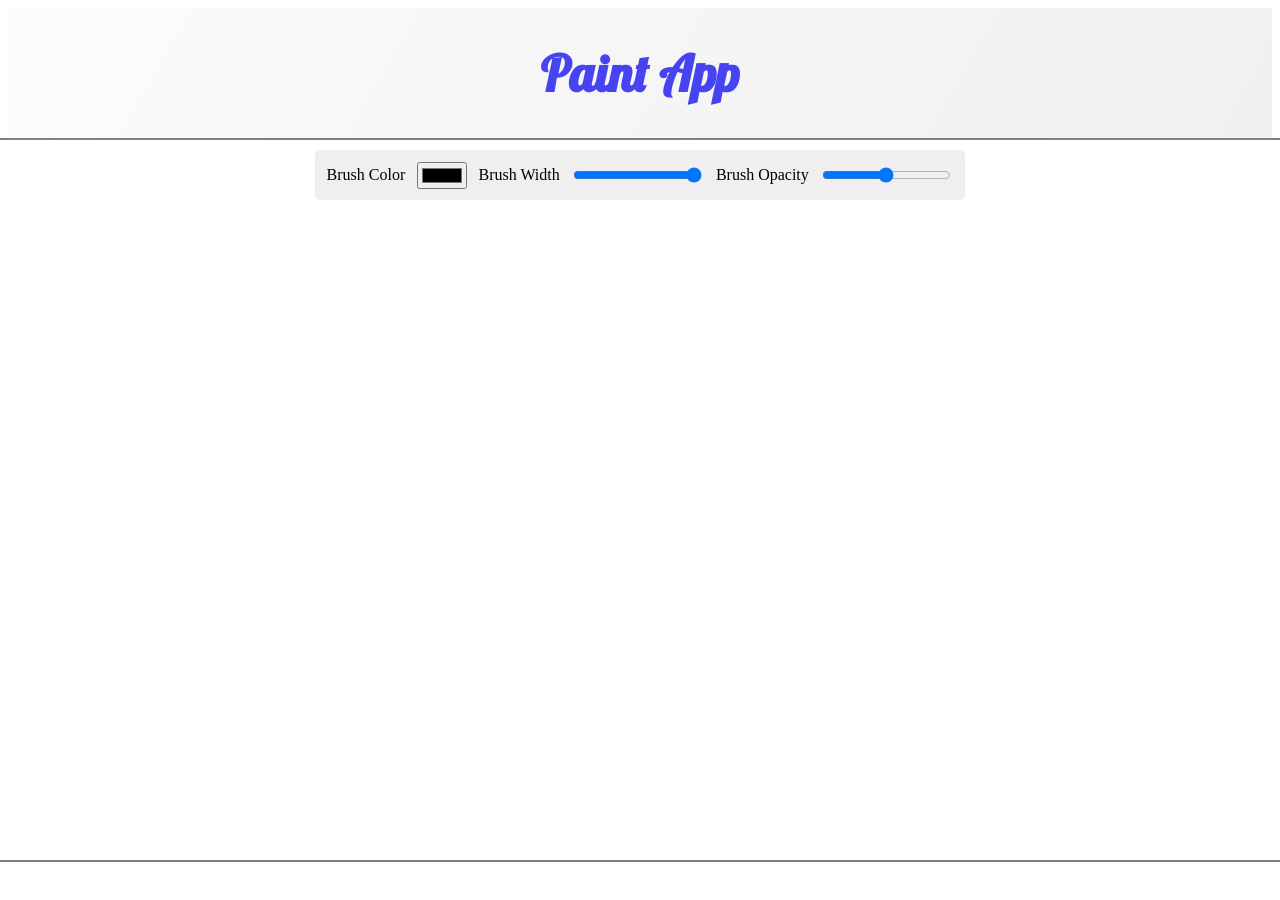
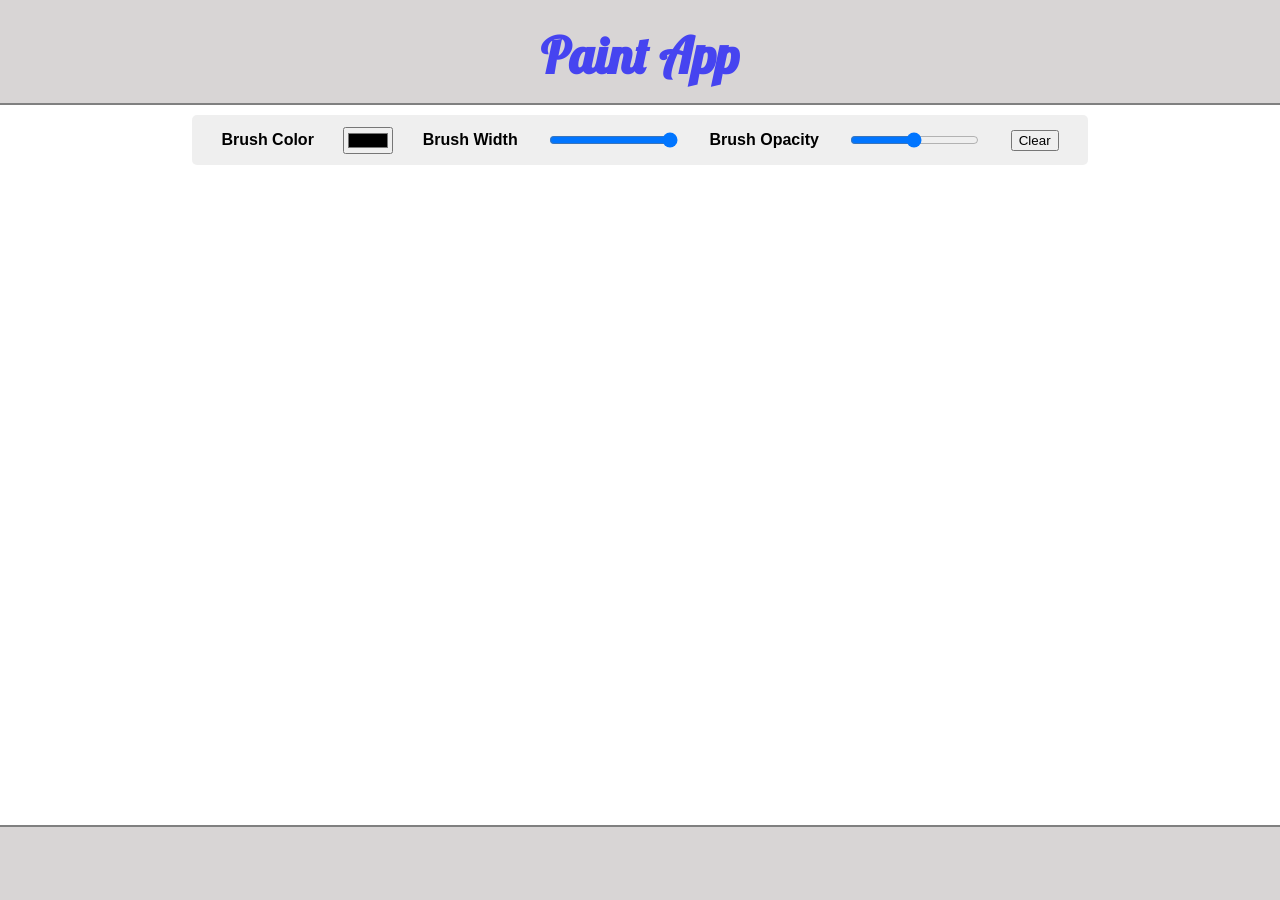
Before and after one commit to anatolii-pyroh/canvas-paint, a React (Vite) app: page / in a window 1280 px wide. Shown: the top 900 px of the page. After the commit the page ends 851 px from the top, so only its background shows below. Built offline with nearby package versions, Linux system fonts and the light colour scheme.

Commit message:
add clear draw area by button click

```diff
--- a/src/App.css
+++ b/src/App.css
@@ -1,21 +1,25 @@
-@import url(
-'https://fonts.googleapis.com/css2?family=Lobster&display=swap');
+@import url("https://fonts.googleapis.com/css2?family=Lobster&display=swap");
 
+body {
+  background: rgb(216, 213, 213);
+  font-family: Arial, Helvetica, sans-serif;
+  font-weight: bold;
+}
 .App {
   width: 100%;
-  height: 100vh;
+  height: 100%;
+  padding-bottom: 1rem;
   display: flex;
   flex-direction: column;
   justify-content: flex-start;
   align-items: center;
-  background-image: linear-gradient(
-    120deg, #fdfbfb 0%, #ebedee 100%);
 }
 
 h1 {
-  font-family: 'Lobster', cursive;
+  font-family: "Lobster", cursive;
   font-size: 50px;
   color: #4644f0;
+  margin: 1rem;
 }
 
 .draw-area {
@@ -27,7 +31,7 @@ h1 {
 }
 
 .Menu {
-  width: 650px;
+  width: 70%;
   height: 50px;
   display: flex;
   justify-content: space-evenly;
--- a/src/App.jsx
+++ b/src/App.jsx
@@ -4,38 +4,39 @@ import "./App.css";
 
 function App() {
   const canvasRef = useRef(null);
-  const ctxRef = useRef(null);
+  const contextRef = useRef(null);
   const [isDrawing, setIsDrawing] = useState(false);
   const [lineWidth, setLineWidth] = useState(5);
   const [lineColor, setLineColor] = useState("black");
-  const [lineOpacity, setLineOpacity] = useState(0.1);
-
+  const [lineOpacity, setLineOpacity] = useState(0.01);
+  const [clear, setClear] = useState(false);
   // Initialization when the component
   // mounts for the first time
   useEffect(() => {
     const canvas = canvasRef.current;
-    const ctx = canvas.getContext("2d");
-    ctx.lineCap = "round";
-    ctx.lineJoin = "round";
-    ctx.globalAlpha = lineOpacity;
-    ctx.strokeStyle = lineColor;
-    ctx.lineWidth = lineWidth;
-    ctxRef.current = ctx;
-  }, [lineColor, lineOpacity, lineWidth]);
+    const context = canvas.getContext("2d");
+    if (clear) {
+      context.clearRect(0, 0, canvas.width, canvas.height);
+      setClear(false);
+    }
+    context.lineCap = "round";
+    context.lineJoin = "round";
+    context.globalAlpha = lineOpacity;
+    context.strokeStyle = lineColor;
+    context.lineWidth = lineWidth;
+    contextRef.current = context;
+  }, [lineColor, lineOpacity, lineWidth, clear]);
 
   // Function for starting the drawing
   const startDrawing = (e) => {
-    ctxRef.current.beginPath();
-    ctxRef.current.moveTo(
-      e.nativeEvent.offsetX,
-      e.nativeEvent.offsetY
-    );
+    contextRef.current.beginPath();
+    contextRef.current.moveTo(e.nativeEvent.offsetX, e.nativeEvent.offsetY);
     setIsDrawing(true);
   };
 
   // Function for ending the drawing
   const endDrawing = () => {
-    ctxRef.current.closePath();
+    contextRef.current.closePath();
     setIsDrawing(false);
   };
 
@@ -43,22 +44,20 @@ function App() {
     if (!isDrawing) {
       return;
     }
-    ctxRef.current.lineTo(
-      e.nativeEvent.offsetX,
-      e.nativeEvent.offsetY
-    );
+    contextRef.current.lineTo(e.nativeEvent.offsetX, e.nativeEvent.offsetY);
 
-    ctxRef.current.stroke();
+    contextRef.current.stroke();
   };
 
   return (
-    <div className="App">
+    <div className='App'>
       <h1>Paint App</h1>
-      <div className="draw-area">
+      <div className='draw-area'>
         <Menu
           setLineColor={setLineColor}
           setLineWidth={setLineWidth}
           setLineOpacity={setLineOpacity}
+          setClear={setClear}
         />
         <canvas
           onMouseDown={startDrawing}
@@ -66,7 +65,7 @@ function App() {
           onMouseMove={draw}
           ref={canvasRef}
           width={`1280px`}
-          height={`720px`}
+          height={`660px`}
         />
       </div>
     </div>
--- a/src/components/Menu.jsx
+++ b/src/components/Menu.jsx
@@ -1,35 +1,36 @@
 import React from "react";
 import "../App.css";
 
-const Menu = ({ setLineColor, setLineWidth,
-setLineOpacity }) => {
+const Menu = ({ setLineColor, setLineWidth, setLineOpacity, setClear }) => {
   return (
-    <div className="Menu">
+    <div className='Menu'>
       <label>Brush Color </label>
       <input
-        type="color"
+        type='color'
         onChange={(e) => {
           setLineColor(e.target.value);
         }}
       />
       <label>Brush Width </label>
       <input
-        type="range"
-        min="3"
-        max="20"
+        type='range'
+        min='3'
+        max='20'
         onChange={(e) => {
           setLineWidth(e.target.value);
         }}
       />
       <label>Brush Opacity</label>
       <input
-        type="range"
-        min="1"
-        max="100"
+        type='range'
+        min='1'
+        max='100'
         onChange={(e) => {
-          setLineOpacity(e.target.value / 100);
+          setLineOpacity(e.target.value);
         }}
+
       />
+              <button type="button" onClick={() => setClear(true)}>Clear</button>
     </div>
   );
 };
```
